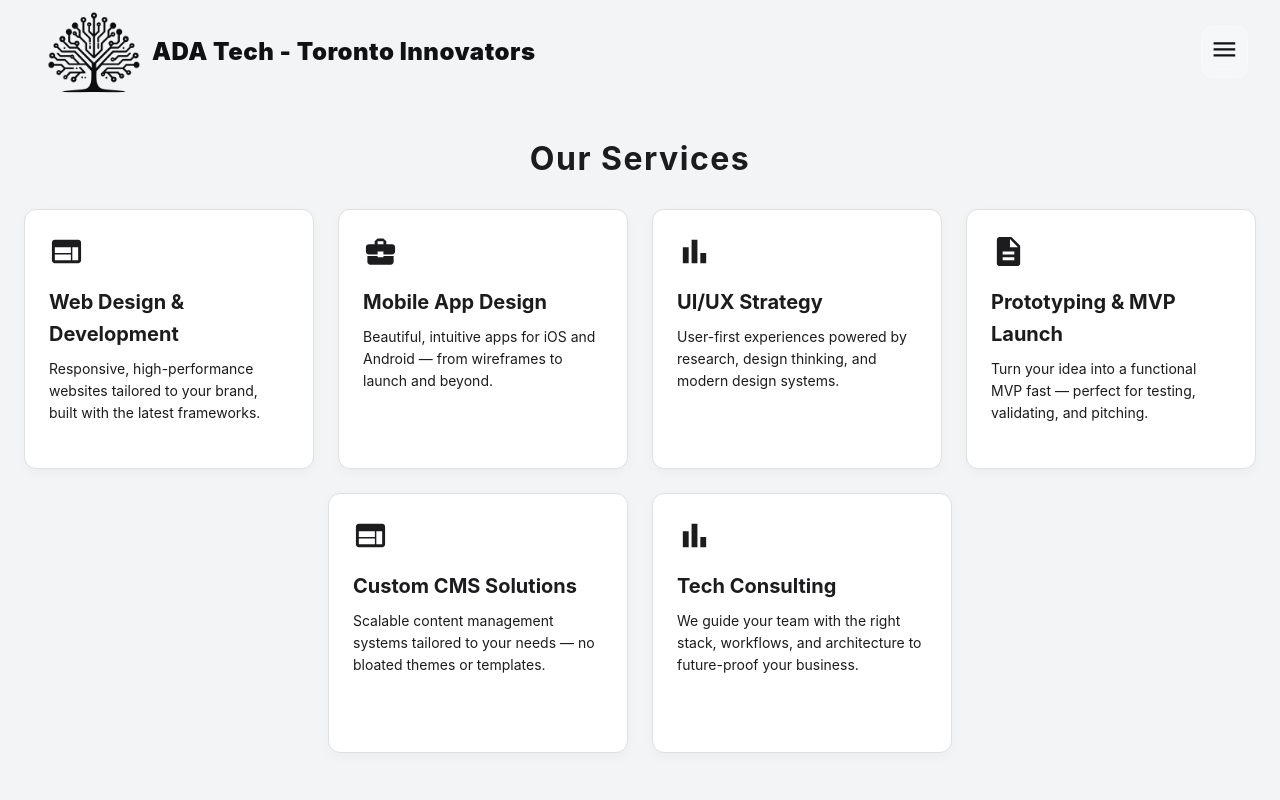
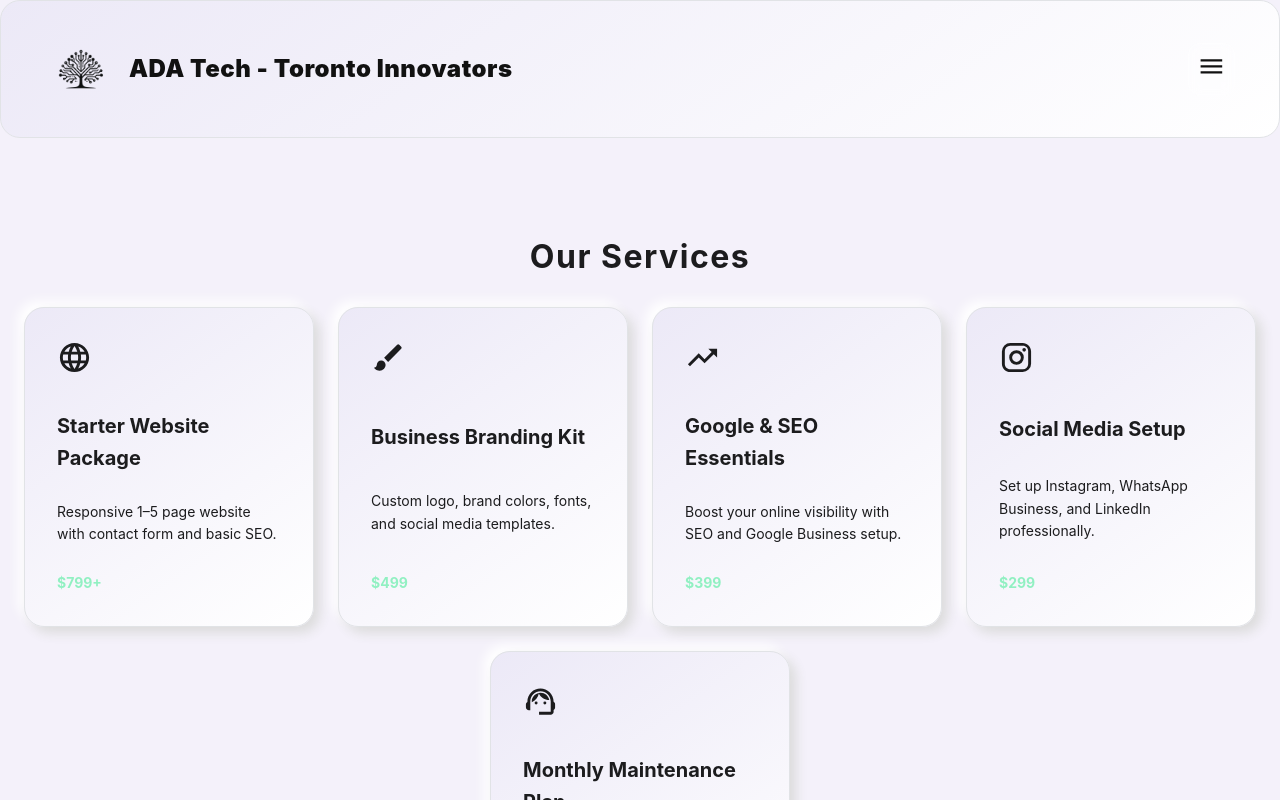
Before and after one commit to Toronto-Innovators/toronto-innovators.github.io, a Next.js app: page /services in a window 1280 px wide. Shown: the top 800 px of the page. Built offline with nearby package versions, Linux system fonts and the light colour scheme; what @mui/material-nextjs would draw is missing.

Commit message:
Update package.json and add lottie-react dependency; refactor Header component styles and theme colors

```diff
--- a/package.json
+++ b/package.json
@@ -9,7 +9,7 @@
     "start": "next start",
     "lint": "next lint",
     "export": "next export",
-  "deploy": "npm run build && npm run export && gh-pages -d out"
+    "deploy": "npm run build && npm run export && gh-pages -d out"
   },
   "dependencies": {
     "@date-io/dayjs": "^3.2.0",
@@ -25,6 +25,7 @@
     "dayjs": "^1.11.13",
     "emotion": "^11.0.0",
     "framer-motion": "^12.0.11",
+    "lottie-react": "^2.4.1",
     "next": "15.1.6",
     "react": "^19.0.0",
     "react-dom": "^19.0.0",
--- a/src/app/services/page.tsx
+++ b/src/app/services/page.tsx
@@ -1,47 +1,48 @@
 "use client";
 
 import { Box, Typography, Paper } from "@mui/material";
-import WebIcon from "@mui/icons-material/Web";
-import BusinessCenterIcon from "@mui/icons-material/BusinessCenter";
-import BarChartIcon from "@mui/icons-material/BarChart";
-import DescriptionIcon from "@mui/icons-material/Description";
+import LanguageIcon from "@mui/icons-material/Language";
+import BrushIcon from "@mui/icons-material/Brush";
+import TrendingUpIcon from "@mui/icons-material/TrendingUp";
+import InstagramIcon from "@mui/icons-material/Instagram";
+import SupportAgentIcon from "@mui/icons-material/SupportAgent";
 
 const services = [
   {
-    icon: <WebIcon fontSize="large" />,
-    title: "Web Design & Development",
-    description: "Responsive, high-performance websites tailored to your brand, built with the latest frameworks.",
+    icon: <LanguageIcon fontSize="large" />,
+    title: "Starter Website Package",
+    description: "Responsive 1–5 page website with contact form and basic SEO.",
+    price: "$799+",
   },
   {
-    icon: <BusinessCenterIcon fontSize="large" />,
-    title: "Mobile App Design",
-    description: "Beautiful, intuitive apps for iOS and Android — from wireframes to launch and beyond.",
+    icon: <BrushIcon fontSize="large" />,
+    title: "Business Branding Kit",
+    description: "Custom logo, brand colors, fonts, and social media templates.",
+    price: "$499",
   },
   {
-    icon: <BarChartIcon fontSize="large" />,
-    title: "UI/UX Strategy",
-    description: "User-first experiences powered by research, design thinking, and modern design systems.",
+    icon: <TrendingUpIcon fontSize="large" />,
+    title: "Google & SEO Essentials",
+    description: "Boost your online visibility with SEO and Google Business setup.",
+    price: "$399",
   },
   {
-    icon: <DescriptionIcon fontSize="large" />,
-    title: "Prototyping & MVP Launch",
-    description: "Turn your idea into a functional MVP fast — perfect for testing, validating, and pitching.",
+    icon: <InstagramIcon fontSize="large" />,
+    title: "Social Media Setup",
+    description: "Set up Instagram, WhatsApp Business, and LinkedIn professionally.",
+    price: "$299",
   },
   {
-    icon: <WebIcon fontSize="large" />,
-    title: "Custom CMS Solutions",
-    description: "Scalable content management systems tailored to your needs — no bloated themes or templates.",
-  },
-  {
-    icon: <BarChartIcon fontSize="large" />,
-    title: "Tech Consulting",
-    description: "We guide your team with the right stack, workflows, and architecture to future-proof your business.",
+    icon: <SupportAgentIcon fontSize="large" />,
+    title: "Monthly Maintenance Plan",
+    description: "Ongoing website edits, updates, and tech support every month.",
+    price: "$99/month",
   },
 ];
 
 export default function ServicesPage() {
   return (
-    <Box sx={{ mt: "100px",px: 3, minHeight: "100vh" }}>
+    <Box sx={{ mt: "100px", px: 3, minHeight: "100vh" }}>
       <Typography
         variant="h3"
         fontWeight="bold"
@@ -49,7 +50,7 @@ export default function ServicesPage() {
         gutterBottom
         sx={{
           letterSpacing: 1.5,
-          mb:4
+          mb: 4,
         }}
       >
         Our Services
@@ -61,7 +62,6 @@ export default function ServicesPage() {
           flexWrap: "wrap",
           justifyContent: "center",
           gap: 3,
-
         }}
       >
         {services.map((service, index) => (
@@ -69,18 +69,21 @@ export default function ServicesPage() {
             key={index}
             elevation={3}
             sx={{
-              p: 3,
+              p: 4,
               maxWidth: 300,
-              minHeight: 260,
+              minHeight: 320,
               flex: "1 1 250px",
-              background: "#ffffff",
-              borderRadius: 3,
-              border: "1px solid #e0e0e0",
-              boxShadow: "0 4px 12px rgba(0,0,0,0.03)",
+              background: "linear-gradient(145deg, #ECE9F7, #FFFFFF)",
+              borderRadius: "20px",
+              border: "1px solid #E1E3E6",
+              boxShadow: "6px 6px 12px #dcdcdc, -6px -6px 12px #ffffff",
               transition: "all 0.3s ease",
+              display: "flex",
+              flexDirection: "column",
+              justifyContent: "space-between",
               "&:hover": {
-                transform: "translateY(-6px)",
-                boxShadow: "0 12px 24px rgba(0,0,0,0.1)",
+                transform: "translateY(-8px)",
+                boxShadow: "10px 10px 20px #d0d0d0, -10px -10px 20px #ffffff",
               },
             }}
           >
@@ -88,8 +91,11 @@ export default function ServicesPage() {
             <Typography variant="h6" fontWeight="bold" sx={{ mb: 1 }}>
               {service.title}
             </Typography>
-            <Typography variant="body2" color="text.primary">
+            <Typography variant="body2" color="text.primary" sx={{ mb: 1 }}>
               {service.description}
+            </Typography>
+            <Typography variant="subtitle2" fontWeight="bold" color="primary.main">
+              {service.price}
             </Typography>
           </Paper>
         ))}
--- a/src/components/Header.tsx
+++ b/src/components/Header.tsx
@@ -38,28 +38,34 @@ export default function Header() {
       <CssBaseline />
       <AppBar
         component="nav"
-        position="relative"
+        position="sticky"
         sx={{
-          podition:"relative",
           width: "100%",
+          maxWidth:"100%",
+          flex: "1 1 10px",
           boxShadow: "none",
-          height: "40px",
           backgroundColor: "transparent",
+          zIndex: 1100,
+          backdropFilter: "blur(8px)",
+          WebkitBackdropFilter: "blur(8px)",
         }}
       >
         <Toolbar
           sx={{
             display: "flex",
-            justifyContent: "flex-start",
+            justifyContent: "space-between",
             alignItems: "center",
-            width: "100%",
+            px: 2,
+            py: 1.2,
+            gap: 2,
           }}
         >
           <Image
             src="/adatechlogo.png"
             alt="Ada Tech"
-            width={100}
-            height={100}
+            width={48}
+            height={48}
+            style={{ borderRadius: "10px" }}
           />
           <Typography
             variant="h5"
@@ -72,6 +78,7 @@ export default function Header() {
               cursor: "pointer",
               transition: "color 0.3s",
               "&:hover": { color: "#000" },
+              flexGrow: 1,
             }}
             onClick={() => handleNavClick("Home")}
           >
--- a/src/styles/theme.ts
+++ b/src/styles/theme.ts
@@ -2,21 +2,21 @@ import { createTheme } from "@mui/material/styles";
 
 const theme = createTheme({
   palette: {
-    primary: { main: "#008060", contrastText: "#FFFFFF" },
-    secondary: { main: "#5E3DB3", contrastText: "#FFFFFF" },
-    success: { main: "#26A69A", contrastText: "#FFFFFF" },
-    warning: { main: "#FFC107", contrastText: "#1C1C1E" },
-    error: { main: "#D82C0D", contrastText: "#FFFFFF" },
-    info: { main: "#9C27B0", contrastText: "#FFFFFF" },
+    primary: { main: "#91F0C2", contrastText: "#1C1C1E" },
+    secondary: { main: "#C0B6FF", contrastText: "#1C1C1E" },
+    success: { main: "#99D9EA", contrastText: "#1C1C1E" },
+    warning: { main: "#FFD580", contrastText: "#1C1C1E" },
+    error: { main: "#F28B82", contrastText: "#1C1C1E" },
+    info: { main: "#B2EBF2", contrastText: "#1C1C1E" },
 
     background: {
-      default: "#F3F4F6",
-      paper: "#F3F4F6",
+      default: "#F4F1FA",
+      paper: "#FFFFFF",
     },
 
     text: {
       primary: "#1C1C1E",
-      secondary: "#63666A",
+      secondary: "#4B4B4B",
     },
 
     divider: "#E1E3E6",
@@ -56,11 +56,20 @@ const theme = createTheme({
     MuiPaper: {
       styleOverrides: {
         root: {
-          backgroundColor: "#F3F4F6",
-          color: "#1C1C1E",
-          borderRadius: "12px",
-          padding: "20px",
-
+          background: "linear-gradient(145deg, #ECE9F7, #FFFFFF)",
+          borderRadius: "20px",
+          border: "1px solid #E1E3E6",
+          boxShadow: "6px 6px 12px #dcdcdc, -6px -6px 12px #ffffff",
+          transition: "all 0.3s ease",
+          display: "flex",
+          flexDirection: "column",
+          justifyContent: "space-between",
+          padding: "32px",
+          flex: "1 1 250px",
+          "&:hover": {
+            transform: "translateY(-8px)",
+            boxShadow: "10px 10px 20px #d0d0d0, -10px -10px 20px #ffffff",
+          },
         },
       },
     },
```
Also changed, not shown: 2 other files (tests, documents, lock files or other folders).
